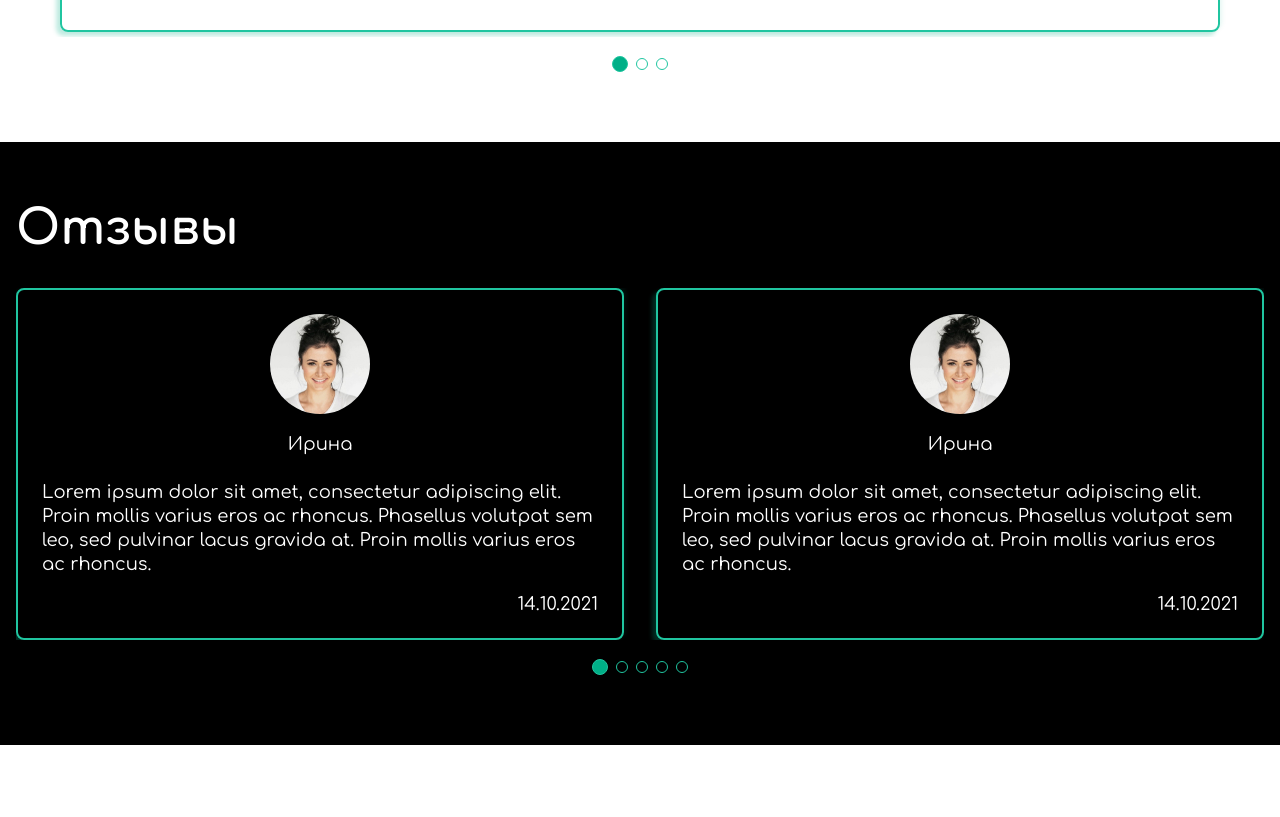
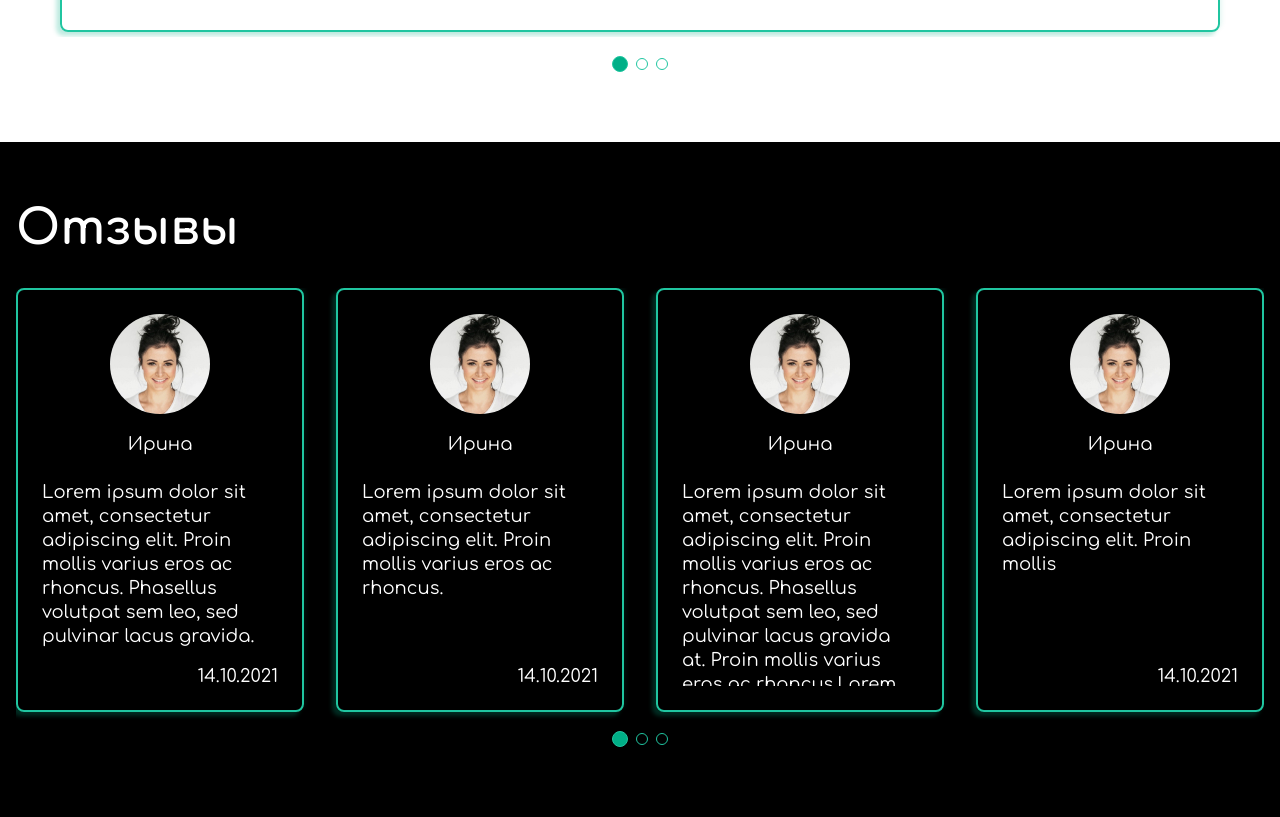
Before and after one commit to AlexeySapr/tmpl, a Gatsby site: page / in a window 1280 px wide. Shown: the part 529-1346 px from the top of the page. Before the commit the page ends 1274 px from the top, so only its background shows below. Built offline with nearby package versions, Linux system fonts and the light colour scheme; Gatsby itself is replaced by a stand-in of ours.

Commit message:
Update styles

```diff
--- a/src/components/results/Results.js
+++ b/src/components/results/Results.js
@@ -30,7 +30,7 @@ const Results = () => {
           mousewheel={true}
           keyboard={true}
           modules={[Navigation, Pagination, Mousewheel, Keyboard]}
-          className={s.resultSwiper}
+          className="resultSwiper"
         >
           <SwiperSlide>
             <ResultCard />
--- a/src/components/results/Results.module.scss
+++ b/src/components/results/Results.module.scss
@@ -1,14 +1,14 @@
-.resultSwiper {
-  box-sizing: border-box;
+// .resultSwiper {
+//   box-sizing: border-box;
 
-  @media screen and (min-width: 768px) and (max-width: 1279px) {
-    max-width: 425px;
-  }
+//   @media screen and (min-width: 768px) and (max-width: 1279px) {
+//     max-width: 425px;
+//   }
 
-  // @media (min-width: 769px) {
-  //   max-width: 560px;
-  // }
-}
+//   // @media (min-width: 769px) {
+//   //   max-width: 560px;
+//   // }
+// }
 
 .background {
   background-image: url('../../images/fit-woman1-tablet.png');
--- a/src/components/reviewCard/ReviewCard.js
+++ b/src/components/reviewCard/ReviewCard.js
@@ -3,7 +3,7 @@ import * as s from './ReviewCard.module.scss';
 
 import womanReview from '../../images/review-foto.jpg';
 
-const ReviewCard = () => {
+const ReviewCard = ({ text }) => {
   return (
     <div className={s.slider}>
       <div className={s.imgWrapper}>
@@ -11,12 +11,13 @@ const ReviewCard = () => {
         <p className={s.card}>Ирина</p>
       </div>
 
-      <p className={s.cardContent}>
-        Lorem ipsum dolor sit amet, consectetur adipiscing elit. Proin mollis
-        varius eros ac rhoncus. Phasellus volutpat sem leo, sed pulvinar lacus
-        gravida at. Proin mollis varius eros ac rhoncus.
-      </p>
-      <p className={`${s.card} ${s.date}`}>14.10.2021</p>
+      <div className={s.contentWrapper}>
+        <p className={s.cardContent}>
+          {text ||
+            'Lorem ipsum dolor sit amet, consectetur adipiscing elit. Proin mollis'}
+        </p>
+        <p className={`${s.card} ${s.date}`}>14.10.2021</p>
+      </div>
     </div>
   );
 };
--- a/src/components/reviewCard/ReviewCard.module.scss
+++ b/src/components/reviewCard/ReviewCard.module.scss
@@ -1,3 +1,15 @@
+.slider {
+  padding: 24px;
+  border: 2px solid #20c5a0;
+  border-radius: 8px;
+  box-shadow: 2px -2px 4px rgba(0, 175, 135, 0.1),
+    -4px 4px 4px rgba(0, 175, 135, 0.25);
+
+  margin: 0 auto;
+
+  height: 424px;
+}
+
 .imgWrapper {
   text-align: center;
   margin-bottom: 26px;
@@ -6,16 +18,6 @@
 .imgWrapper img {
   border-radius: 50%;
   margin-bottom: 16px;
-}
-
-.slider {
-  padding: 24px;
-  border: 2px solid #20c5a0;
-  border-radius: 8px;
-  box-shadow: 2px -2px 4px rgba(0, 175, 135, 0.1),
-    -4px 4px 4px rgba(0, 175, 135, 0.25);
-
-  margin: 0 auto;
 }
 
 .card {
@@ -32,3 +34,11 @@
   line-height: 24px;
   margin-bottom: 18px;
 }
+
+.contentWrapper {
+  display: flex;
+  flex-direction: column;
+  justify-content: space-between;
+  height: 206px;
+  overflow-y: scroll;
+}
--- a/src/components/reviews/Reviews.js
+++ b/src/components/reviews/Reviews.js
@@ -15,7 +15,7 @@ import 'swiper/css/pagination';
 import '../../styles/swiperStyles.scss';
 
 // import required modules
-import { Pagination, Mousewheel, Keyboard } from 'swiper';
+import { Pagination, Keyboard } from 'swiper';
 
 const Reviews = () => {
   const containerBaseStyles = {
@@ -27,23 +27,38 @@ const Reviews = () => {
     <Container contStyles={containerBaseStyles}>
       <Title text={'Отзывы'} />
       <Swiper
-        slidesPerView={2}
+        slidesPerView={1}
         spaceBetween={32}
-        cssMode={true}
+        breakpoints={{
+          768: {
+            slidesPerView: 2,
+          },
+          1280: {
+            slidesPerView: 4,
+          },
+        }}
         pagination={true}
-        mousewheel={true}
         keyboard={true}
-        modules={[Pagination, Mousewheel, Keyboard]}
+        modules={[Pagination, Keyboard]}
         className={s.reviewSwiper}
       >
         <SwiperSlide>
-          <ReviewCard />
+          <ReviewCard text="Lorem ipsum dolor sit amet, consectetur adipiscing elit. Proin mollis varius eros ac rhoncus. Phasellus volutpat sem leo, sed pulvinar lacus gravida." />
         </SwiperSlide>
         <SwiperSlide>
-          <ReviewCard />
+          <ReviewCard
+            text="Lorem ipsum dolor sit amet, consectetur adipiscing elit. Proin mollis
+        varius eros ac rhoncus."
+          />
         </SwiperSlide>
         <SwiperSlide>
-          <ReviewCard />
+          <ReviewCard
+            text="Lorem ipsum dolor sit amet, consectetur adipiscing elit. Proin mollis
+        varius eros ac rhoncus. Phasellus volutpat sem leo, sed pulvinar lacus
+        gravida at. Proin mollis varius eros ac rhoncus.Lorem ipsum dolor sit amet, consectetur adipiscing elit. Proin mollis
+        varius eros ac rhoncus. Phasellus volutpat sem leo, sed pulvinar lacus
+        gravida at. Proin mollis varius eros ac rhoncus."
+          />
         </SwiperSlide>
         <SwiperSlide>
           <ReviewCard />
--- a/src/styles/swiperStyles.scss
+++ b/src/styles/swiperStyles.scss
@@ -33,3 +33,15 @@
 .swiper {
   padding-bottom: 45px;
 }
+
+.resultSwiper {
+  box-sizing: border-box;
+
+  @media screen and (min-width: 768px) and (max-width: 1279px) {
+    max-width: 425px;
+  }
+
+  // @media (min-width: 769px) {
+  //   max-width: 560px;
+  // }
+}
```
